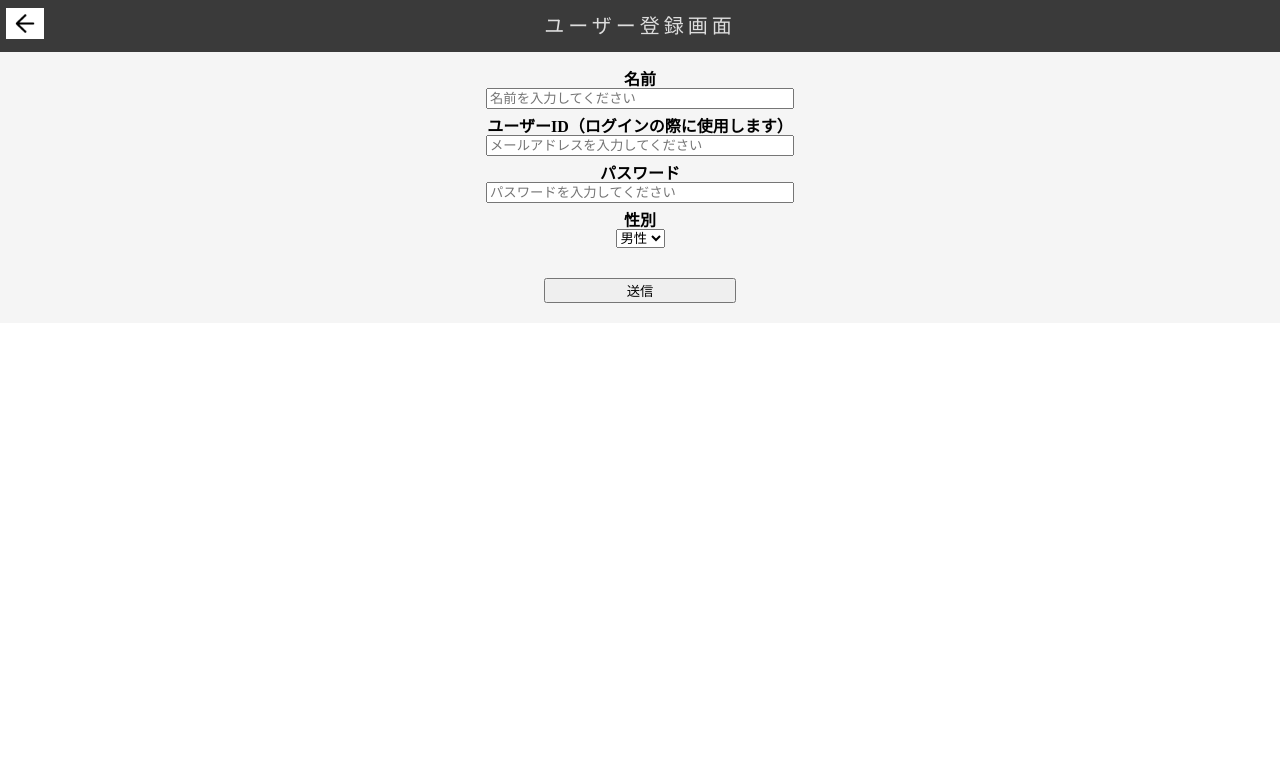
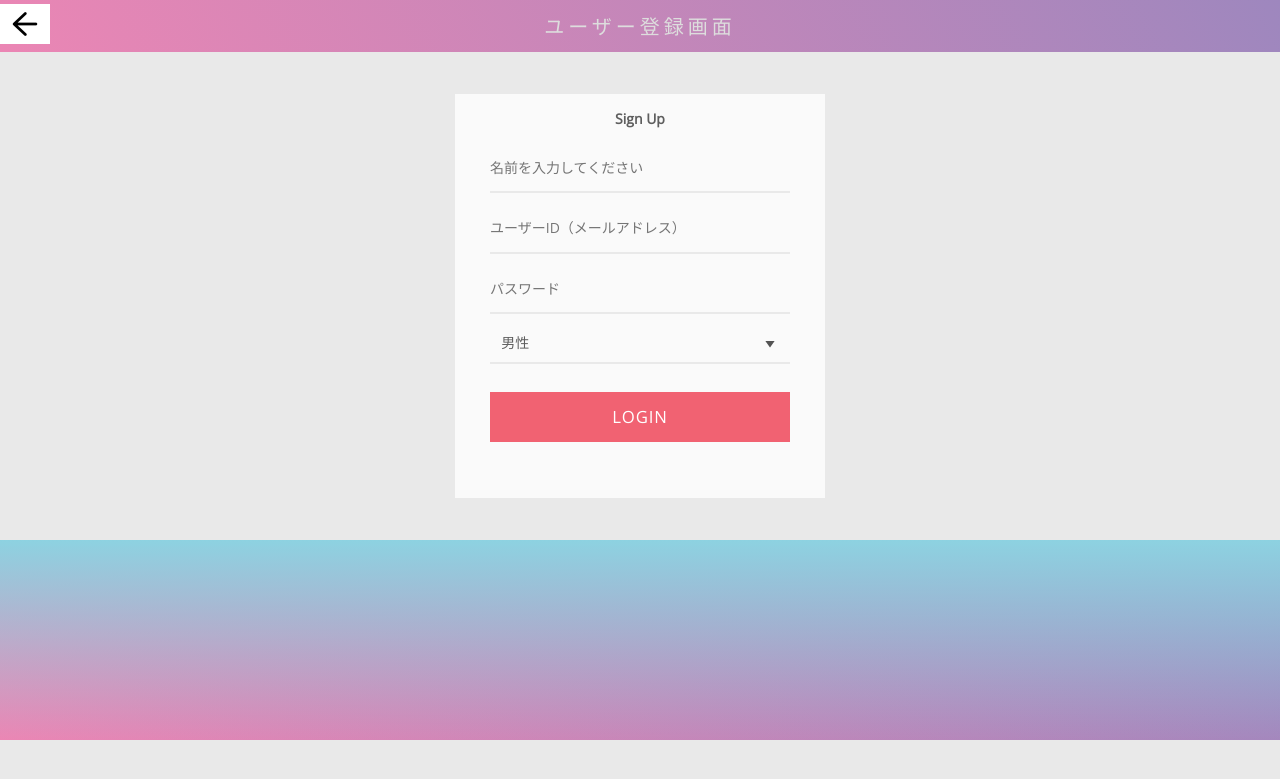
Before and after one commit to tanajungs28/throw_money_fun_letter, a PHP site: page /user_reg.php in a window 1280 px wide. Shown: the top 779 px of the page. Run offline with PHP 8.4, Linux system fonts and the light colour scheme; some libraries are stand-ins or nearby versions.

Commit message:
新規登録・ログイン周りのUI改善

```diff
--- /dev/null
+++ b/css/style_login.css
@@ -0,0 +1,134 @@
+/* Fonts */
+@import url(https://fonts.googleapis.com/css?family=Open+Sans:400);
+
+/* fontawesome */
+@import url(http://weloveiconfonts.com/api/?family=fontawesome);
+[class*="fontawesome-"]:before {
+  font-family: 'FontAwesome', sans-serif;
+}
+
+/* Simple Reset */
+* { margin: 0; padding: 0; box-sizing: border-box; }
+
+/* body */
+body {
+  background: #e9e9e9;
+  color: #5e5e5e;
+  font: 400 87.5%/1.5em 'Open Sans', sans-serif;
+}
+
+/* Form Layout */
+.form-wrapper {
+  background: #fafafa;
+  margin: 3em auto;
+  padding: 0 1em;
+  max-width: 370px;
+}
+
+h1 {
+  text-align: center;
+  padding: 1em 0;
+}
+
+form {
+  padding: 0 1.5em;
+}
+
+.form-item {
+  margin-bottom: 0.75em;
+  width: 100%;
+}
+
+.form-item input {
+  background: #fafafa;
+  border: none;
+  border-bottom: 2px solid #e9e9e9;
+  color: #666;
+  font-family: 'Open Sans', sans-serif;
+  font-size: 1em;
+  height: 50px;
+  transition: border-color 0.3s;
+  width: 100%;
+}
+
+.form-item input:focus {
+  border-bottom: 2px solid #c0c0c0;
+  outline: none;
+}
+
+.button-panel {
+  margin: 2em 0 0;
+  width: 100%;
+}
+
+.button-panel .button {
+  background: #f16272;
+  border: none;
+  color: #fff;
+  cursor: pointer;
+  height: 50px;
+  font-family: 'Open Sans', sans-serif;
+  font-size: 1.2em;
+  letter-spacing: 0.05em;
+  text-align: center;
+  text-transform: uppercase;
+  transition: background 0.3s ease-in-out;
+  width: 100%;
+}
+
+.button:hover {
+  background: #ee3e52;
+}
+
+.form-footer {
+  font-size: 1em;
+  padding: 2em 0;
+  text-align: center;
+}
+
+.form-footer a {
+  color: #8c8c8c;
+  text-decoration: none;
+  transition: border-color 0.3s;
+}
+
+.form-footer a:hover {
+  border-bottom: 1px dotted #8c8c8c;
+}
+
+/* ユーザ登録 性別選択セレクトボックス */
+.selectbox-5 {
+    display: inline-flex;
+    align-items: center;
+    position: relative;
+}
+
+.selectbox-5::after {
+    position: absolute;
+    right: 15px;
+    width: 10px;
+    height: 7px;
+    background-color: #535353;
+    clip-path: polygon(0 0, 100% 0, 50% 100%);
+    content: '';
+    pointer-events: none;
+}
+
+.selectbox-5 select {
+    appearance: none;
+    min-width: 300px;
+    height: 2.8em;
+    padding: .4em calc(.8em + 30px) .4em .8em;
+    border: none;
+    /* border-bottom: 2px solid #d0d0d0; */
+    border-bottom: 2px solid #e9e9e9;
+    background-color: #fafafa;
+    /* color: #333333; */
+    color: #5e5e5e;
+    font-size: 1em;
+    cursor: pointer;
+}
+
+.selectbox-5 select:focus {
+    outline: none;
+}
--- a/funcs.php
+++ b/funcs.php
@@ -36,6 +36,7 @@ function db_conn()
     // ID:'root', Password: xamppは 空白 '',SQLのポート番号の指定も必要
     $server_info = 'mysql:dbname=' . $db_name . ';charset=utf8;host=' . $db_host;
     $pdo = new PDO($server_info, $db_id, $db_pw);
+    return $pdo;    //$pdoを外で使うためにreturnを記載する
   } catch (PDOException $e) {
     exit('DBConnectError:'.$e->getMessage());
   }
--- a/letter_insert.php
+++ b/letter_insert.php
@@ -7,8 +7,11 @@ $message = $_POST['message'];
 $member_id = $_POST['member_id'];
 $amount = $_POST['amount'];
 $status = $_POST['status'];
-// $group_name_id = $_POST['group_name_id'];
 
+session_start();
+// if (isset($_POST['amount'])) {
+  $_SESSION['amount'] = $amount; // スライダーの値を更新
+// }
 
 if (!$message || !$amount || !$status || !$member_id) {
   echo json_encode(['success' => false, 'message' => '入力が不足しています']);
--- a/success.php
+++ b/success.php
@@ -1,4 +1,8 @@
 <?php
+session_start();
+// session_unset();
+// session_destroy();
+
 echo "支払いが完了しました！";
 ?>
 <a href="./index.php">ホームへ戻る</a>
--- a/user_reg.php
+++ b/user_reg.php
@@ -5,7 +5,9 @@
     <meta name="viewport" content="width=device-width, initial-scale=1.0">
     <title>ユーザー登録</title>
     <link rel="stylesheet" href="css/reset.css">
-    <link rel="stylesheet" href="css/style_reg.css">
+    <link rel="stylesheet" href="css/style_login.css">
+    <!-- <link rel="stylesheet" href="css/style_reg.css"> -->
+    <link rel="stylesheet" href="css/style_profile.css">
 </head>
 <body>
     <!-- ヘッダー情報 -->
@@ -18,8 +20,8 @@
         </div>
      </header>
     <!-- 登録情報の入力 -->
-     <main>
-     <form action="user_reg_post.php" method="post">
+     <!-- <main> -->
+     <!-- <form action="user_reg_post.php" method="post">
         <div id = "uname_area">
             <h2>名前</h2>
             <input type="text" id = "uname" name = "uname" placeholder="名前を入力してください">
@@ -43,9 +45,47 @@
         <div>
             <input type="submit" value= "送信" id = "send_btn">
         </div>
-     </form>
+     </form> -->
 
-     </main>
+
+     <div class="form-wrapper">
+        <h1>Sign Up</h1>
+        <form name="form1" action="user_reg_post.php" method="post">
+            <div class="form-item">
+                <label for="user_name"></label>
+                <input type="text" name="uname" required="required" placeholder="名前を入力してください"></input>
+            </div>
+            <div class="form-item">
+                <label for="email"></label>
+                <input type="text" name="lid" required="required" placeholder="ユーザーID（メールアドレス）"></input>
+            </div>
+            <div class="form-item">
+                <label for="password"></label>
+                <input type="password" name="lpw" required="required" placeholder="パスワード"></input>
+            </div>
+            <div class="form-item">
+                <label for="gender" class="selectbox-5">
+                <select name="gender">
+                    <option value="男性">男性</option>
+                    <option value="女性">女性</option>
+                </select>
+                </label>
+            </div>
+            <div class="button-panel">
+                <input type="submit" class="button" title="Sign In" value="LOGIN"></input>
+            </div>
+            <div class="form-footer">
+                <!-- <p><a href="user_reg.php">Create an account</a></p> -->
+                <!-- <p><a href="#">Forgot password?</a></p> -->
+            </div>
+        </form>
+    </div>
+
+     <!-- </main> -->
+
+     <footer>
+
+    </footer>
 
 
 
--- a/user_reg_post.php
+++ b/user_reg_post.php
@@ -38,8 +38,8 @@
         $error = $stmt->errorInfo();
         exit('ErrorMessage:'.$error[2]);
     }else{
-        //５．profile_edit.phpへリダイレクト
-        header('Location: index.php');
+        //５．login.phpへリダイレクト
+        header('Location: login.php');
 
     }
 
```
Also changed, not shown: checkout.php (+20 -4 lines), letter_send.php (+11 -5 lines), login.php (+22 -6 lines). Lines whose indentation alone changed are shown as unchanged.
